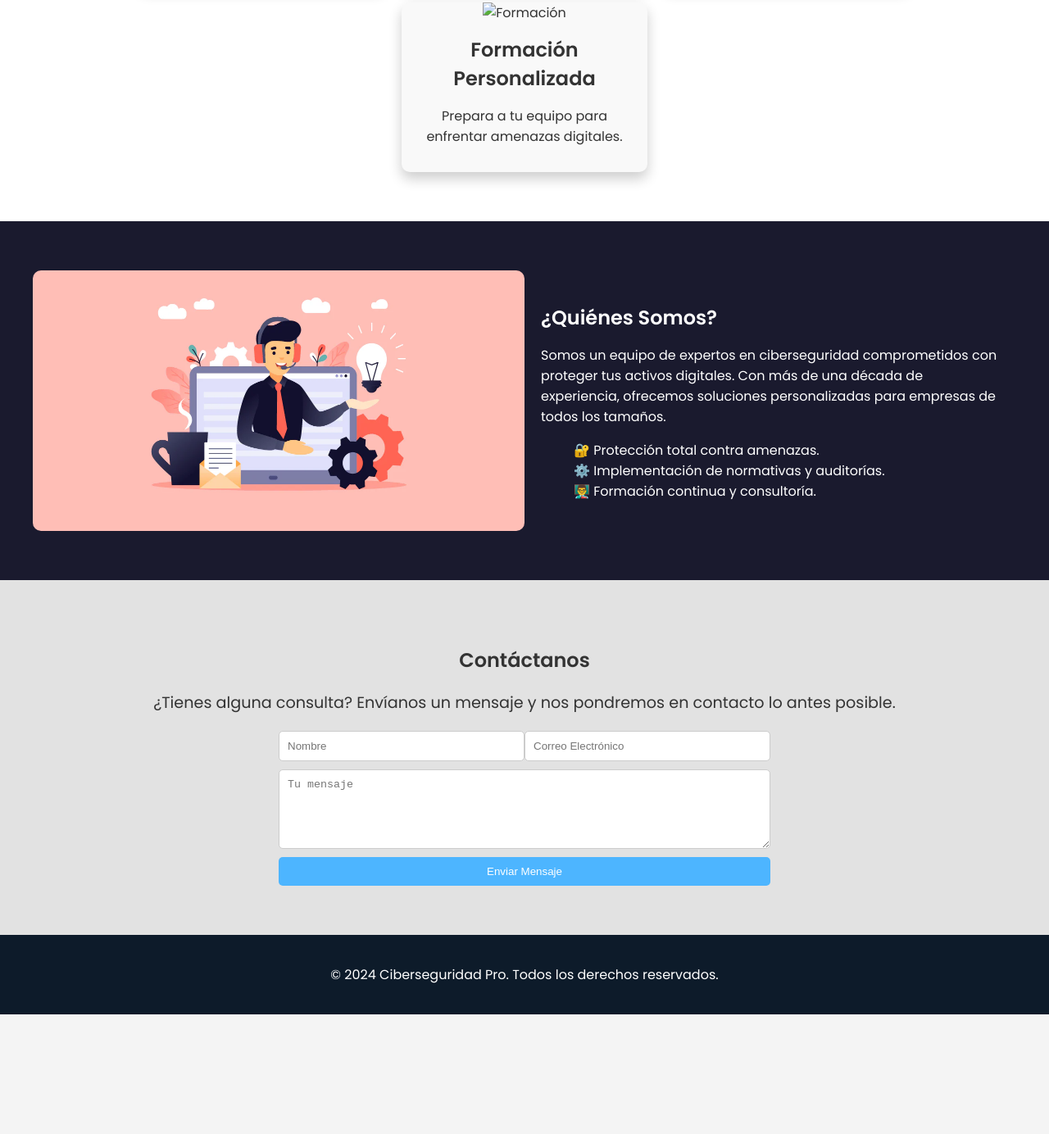
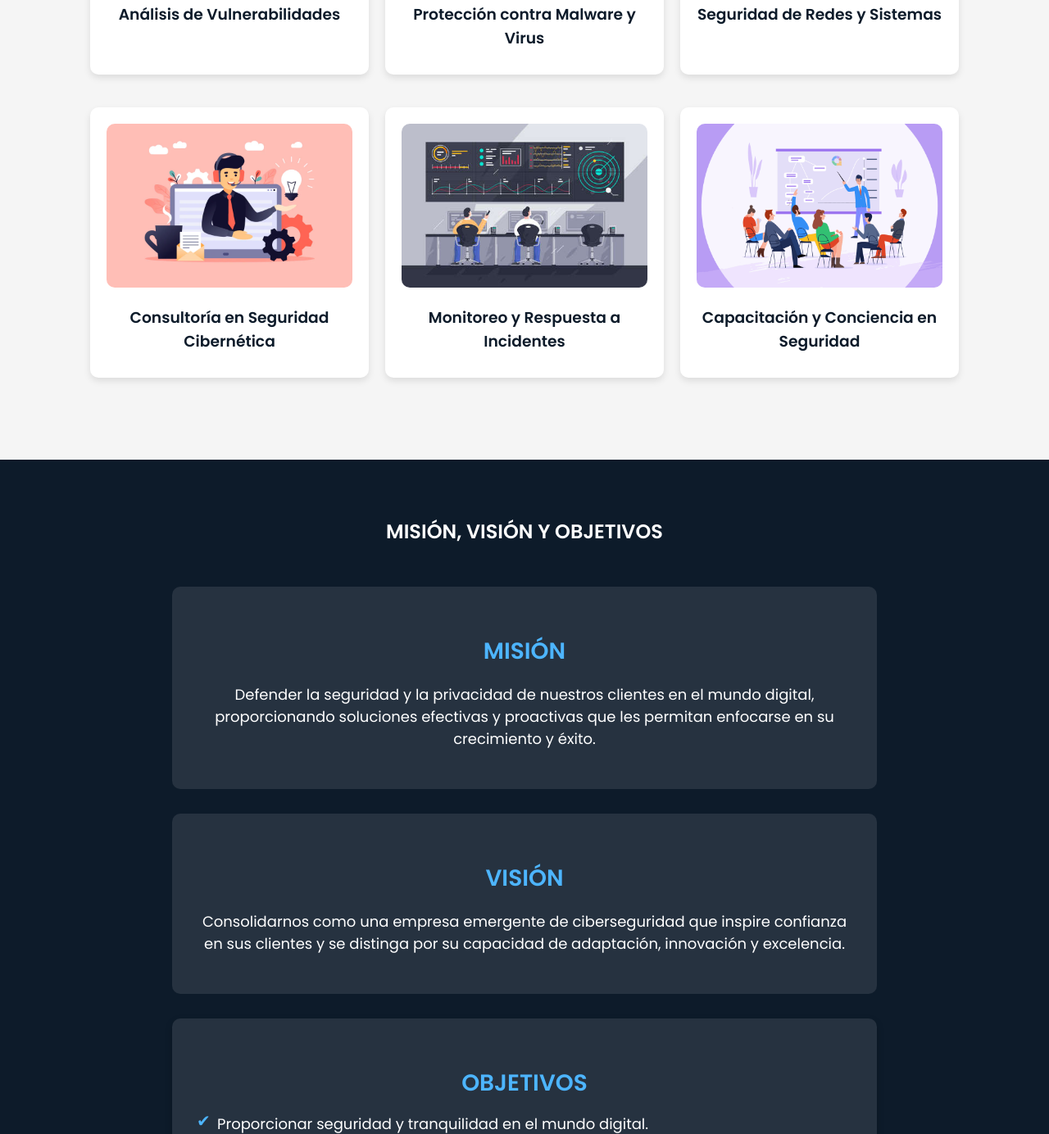
Before and after one commit to Meingeliebter/BYTE-SHIELD, a plain HTML site: page index.html in a window 1280 px wide. Shown: the part 1416-2800 px from the top of the page at 82% size. Before the commit the page ends 2654 px from the top, so only its background shows below. Drawn offline with Linux system fonts and the light colour scheme.

Commit message:
Add files via upload

```diff
--- a/index.html
+++ b/index.html
@@ -1,5 +1,6 @@
 <!DOCTYPE html>
 <html lang="es">
+
 <head>
     <meta charset="UTF-8">
     <meta name="viewport" content="width=device-width, initial-scale=1.0">
@@ -7,6 +8,7 @@
     <link rel="stylesheet" href="styles.css">
     <link href="https://fonts.googleapis.com/css2?family=Poppins:wght@300;400;600&display=swap" rel="stylesheet">
 </head>
+
 <body>
     <header class="main-header">
         <div class="logo">
@@ -17,12 +19,19 @@
             <ul class="nav-links">
                 <li><a href="#inicio">Inicio</a></li>
                 <li><a href="#servicios">Servicios</a></li>
-                <li><a href="#nosotros">Nosotros</a></li>
+                <li><a href="#mision-vision">Misión, Visión y Objetivos</a></li>
+                <li><a href="#valores">Valores</a></li>
                 <li><a href="#contacto">Contacto</a></li>
             </ul>
         </nav>
     </header>
 
+    <!-- Slogan -->
+    <section id="slogan" class="slogan">
+        <h2>"Protegemos lo invisible, aseguramos tu futuro"</h2>
+    </section>
+
+    <!-- Hero Section -->
     <section id="inicio" class="hero">
         <div class="hero-content">
             <h1>Protección Digital Avanzada</h1>
@@ -31,47 +40,73 @@
         </div>
     </section>
 
+    <!-- Servicios -->
     <section id="servicios" class="services">
         <h2>Nuestros Servicios</h2>
         <div class="service-cards">
             <div class="card">
-                <img src="images/pentesting.jpg" alt="Pentesting">
-                <h3>Pentesting</h3>
-                <p>Detecta y corrige vulnerabilidades antes de que los hackers lo hagan.</p>
+                <img src="images/vulnerabilidades.jpg" alt="Análisis de Vulnerabilidades">
+                <h3>Análisis de Vulnerabilidades</h3>
             </div>
             <div class="card">
-                <img src="images/malware.jpg" alt="Análisis de Malware">
-                <h3>Análisis de Malware</h3>
-                <p>Prevención avanzada contra software malicioso.</p>
+                <img src="images/malware.jpg" alt="Protección contra Malware">
+                <h3>Protección contra Malware y Virus</h3>
             </div>
             <div class="card">
-                <img src="images/consultoria.jpg" alt="Consultoría">
-                <h3>Consultoría en Seguridad</h3>
-                <p>Asegura la conformidad y las mejores prácticas en ciberseguridad.</p>
+                <img src="images/redes.jpg" alt="Seguridad de Redes">
+                <h3>Seguridad de Redes y Sistemas</h3>
+            </div>
+        </div>
+        <div class="service-cards">
+            <div class="card">
+                <img src="images/consultoria.jpg" alt="Consultoría Cibernética">
+                <h3>Consultoría en Seguridad Cibernética</h3>
             </div>
             <div class="card">
-                <img src="images/formacion.jpg" alt="Formación">
-                <h3>Formación Personalizada</h3>
-                <p>Prepara a tu equipo para enfrentar amenazas digitales.</p>
+                <img src="images/monitoreo.jpg" alt="Monitoreo de Incidentes">
+                <h3>Monitoreo y Respuesta a Incidentes</h3>
+            </div>
+            <div class="card">
+                <img src="images/capacitacion.jpg" alt="Capacitación">
+                <h3>Capacitación y Conciencia en Seguridad</h3>
             </div>
         </div>
     </section>
 
-    <section id="nosotros" class="about">
-        <div class="about-container">
-            <img src="images/consultoria.jpg" alt="Equipo de Ciberseguridad">
-            <div class="about-content">
-                <h2>¿Quiénes Somos?</h2>
-                <p>Somos un equipo de expertos en ciberseguridad comprometidos con proteger tus activos digitales. Con más de una década de experiencia, ofrecemos soluciones personalizadas para empresas de todos los tamaños.</p>
-                <ul class="about-list">
-                    <li>🔐 Protección total contra amenazas.</li>
-                    <li>⚙️ Implementación de normativas y auditorías.</li>
-                    <li>👨‍🏫 Formación continua y consultoría.</li>
-                </ul>
-            </div>
+
+   <!-- Misión, Visión y Objetivos -->
+    <section id="mision-vision" class="mision-vision">
+        <h2>MISIÓN, VISIÓN Y OBJETIVOS</h2>
+        <div class="mision">
+            <h3>MISIÓN</h3>
+            <p>Defender la seguridad y la privacidad de nuestros clientes en el mundo digital, proporcionando soluciones efectivas y proactivas que les permitan enfocarse en su crecimiento y éxito.</p>
+        </div>
+        <div class="vision">
+            <h3>VISIÓN</h3>
+            <p>Consolidarnos como una empresa emergente de ciberseguridad que inspire confianza en sus clientes y se distinga por su capacidad de adaptación, innovación y excelencia.</p>
+        </div>
+        <div class="objetivos">
+            <h3>OBJETIVOS</h3>
+            <ul>
+                <li>Proporcionar seguridad y tranquilidad en el mundo digital.</li>
+                <li>Permitir a nuestros clientes enfocarse en su crecimiento y éxito.</li>
+            </ul>
         </div>
     </section>
 
+    <!-- Valores -->
+    <section id="valores" class="valores">
+        <h2>Nuestros Valores</h2>
+        <ul class="valores-list">
+            <li>🤝 Confianza</li>
+            <li>💡 Innovación</li>
+            <li>🏅 Excelencia</li>
+            <li>🔐 Compromiso con la Seguridad</li>
+            <li>🛡️ Respeto por la Privacidad</li>
+        </ul>
+    </section>
+
+    <!-- Contacto -->
     <section id="contacto" class="contact">
         <h2>Contáctanos</h2>
         <p>¿Tienes alguna consulta? Envíanos un mensaje y nos pondremos en contacto lo antes posible.</p>
@@ -86,9 +121,10 @@
     </section>
 
     <footer>
-        <p>&copy; 2024 Ciberseguridad Pro. Todos los derechos reservados.</p>
+        <p>&copy; 2024 Byte Shield. Todos los derechos reservados.</p>
     </footer>
 
     <script src="script.js"></script>
 </body>
+
 </html>
--- a/styles.css
+++ b/styles.css
@@ -1,9 +1,9 @@
-/* Estilos Globales */
+/* General */
 body {
+    font-family: 'Poppins', sans-serif;
     margin: 0;
-    font-family: 'Poppins', sans-serif;
-    background-color: #f4f4f4;
-    color: #333;
+    padding: 0;
+    background-color: #f3f3f3;
     scroll-behavior: smooth;
 }
 
@@ -12,40 +12,26 @@ body {
     display: flex;
     justify-content: space-between;
     align-items: center;
-    padding: 20px 50px;
+    padding: 20px 40px;
     background-color: #0d1b2a;
-    color: white;
-    position: sticky;
-    top: 0;
-    z-index: 100;
+    box-shadow: 0 4px 8px rgba(0, 0, 0, 0.1);
 }
 
-/* Estilos del Logo */
 .logo {
     display: flex;
-    align-items: center;  /* Centra verticalmente el logo y el texto */
-    justify-content: center; /* Centra horizontalmente el logo y el texto */
-    margin: 0 20px; /* Espacio alrededor del logo */
+    align-items: center;
+    gap: 10px;
 }
 
-.logo-img {
-    width: 60px;  /* Ajusta el ancho del logo para ser simétrico */
-    height: auto; /* Mantiene la proporción del logo */
-    border-radius: 50%; /* Bordes redondeados para un fondo circular */
-    box-shadow: 0 4px 8px rgba(0, 0, 0, 0.2); /* Sombra para destacar el logo */
-    transition: transform 0.3s ease; /* Efecto de transición */
+.logo img {
+    width: 50px;
+    height: 50px;
 }
 
-.logo-img:hover {
-    transform: scale(1.1); /* Efecto al pasar el mouse */
-}
-
-.logo-text {
-    font-size: 1.5rem; /* Tamaño del texto */
-    font-weight: bold; /* Negrita para destacar el texto */
-    margin-left: 10px; /* Espaciado entre imagen y texto */
-    color: #4db5ff; /* Color del texto */
-    text-align: center; /* Centra el texto */
+.logo span {
+    color: #4db5ff;
+    font-weight: 600;
+    font-size: 24px;
 }
 
 /* Navegación */
@@ -58,6 +44,7 @@ body {
 .nav-links a {
     text-decoration: none;
     color: white;
+    font-weight: 400;
     transition: color 0.3s;
 }
 
@@ -65,172 +52,264 @@ body {
     color: #4db5ff;
 }
 
-/* Hero */
+/* Slogan */
+.slogan {
+    background-color: #0d1b2a;
+    color: white;
+    text-align: center;
+    padding: 20px 0;
+}
+
+/* Hero Section */
 .hero {
     height: 100vh;
-    background: linear-gradient(rgba(0, 0, 0, 0.7), rgba(0, 0, 0, 0.7)),
-                url('images/formacion.jpg') no-repeat center/cover;
+    background: url('images/hero.jpg') center/cover no-repeat;
     display: flex;
+    align-items: center;
     justify-content: center;
-    align-items: center;
+    color: white;
     text-align: center;
-    color: white;
+    padding: 0 20px;
 }
 
 .hero-content h1 {
-    font-size: 3rem;
+    font-size: 48px;
     margin-bottom: 10px;
 }
 
-/* Botón "Explorar Servicios" */
+.hero-content p {
+    font-size: 18px;
+    margin-bottom: 20px;
+}
+
 .btn-primary {
-    background-color: #4db5ff; /* Nuevo color de fondo */
+    background-color: #4db5ff;
     color: white;
     padding: 15px 30px;
     border: none;
-    border-radius: 50px;
-    font-size: 1rem;
-    font-weight: 600;
+    border-radius: 5px;
     cursor: pointer;
-    transition: all 0.3s ease;
+    transition: background 0.3s, transform 0.2s;
 }
 
 .btn-primary:hover {
-    background-color: #0088cc; /* Color al pasar el mouse */
+    background-color: #1a8cff;
+    transform: scale(1.05);
 }
 
 /* Servicios */
+/* Servicios */
 .services {
     padding: 60px 20px;
-    background-color: #fff;
     text-align: center;
+    background-color: #f5f5f5;
 }
 
+.services h2 {
+    font-size: 36px;
+    margin-bottom: 20px;
+}
+
+/* Cambiar el contenedor de tarjetas a un diseño más flexible */
 .service-cards {
     display: flex;
-    flex-wrap: wrap;
-    justify-content: center;
-    gap: 20px;
+    justify-content: center; /* Centra las tarjetas */
+    gap: 20px; /* Espacio entre las tarjetas */
+    flex-wrap: wrap; /* Permite que las tarjetas se envuelvan */
+    margin-bottom: 40px; /* Espacio entre grupos de tarjetas */
 }
 
 .card {
-    width: 300px;
+    background-color: white;
     border-radius: 10px;
-    overflow: hidden;
-    box-shadow: 0 8px 16px rgba(0, 0, 0, 0.2);
-    transition: transform 0.3s, box-shadow 0.3s;
-    background: #f9f9f9;
+    box-shadow: 0 4px 8px rgba(0, 0, 0, 0.1);
+    padding: 20px;
+    width: 300px; /* Ancho fijo para que se mantenga el diseño */
+    text-align: center;
+    transition: transform 0.3s; /* Efecto de transición */
+}
+
+.card:hover {
+    transform: scale(1.05); /* Efecto de zoom al pasar el ratón */
 }
 
 .card img {
     width: 100%;
-    height: auto;
-}
-
-.card:hover {
-    transform: translateY(-5px);
-    box-shadow: 0 12px 24px rgba(0, 0, 0, 0.3);
+    height: 200px;
+    object-fit: cover;
+    border-radius: 10px;
 }
 
 .card h3 {
-    font-size: 1.5rem;
     margin: 15px 0 10px;
+    color: #0d1b2a;
 }
 
 .card p {
-    padding: 0 15px 15px;
+    color: #333;
 }
 
-/* Sobre Nosotros */
-.about {
+/* Misión, Visión y Objetivos */
+.mision-vision {
+    padding: 50px 20px;
+    background-color: #0d1b2a;
+    color: white;
     display: flex;
-    justify-content: center;
-    align-items: center;
-    padding: 60px 20px;
-    background-color: #1a1a2e;
-    color: white;
+    flex-direction: column;
+    align-items: center; /* Centrar elementos */
+    gap: 30px;
 }
 
-.about-container {
-    display: flex;
-    max-width: 1200px;
-    margin: auto;
+.mision, .vision, .objetivos {
+    padding: 30px; /* Reducir el padding para que no se vea tan apartado */
+    border-radius: 10px;
+    position: relative;
+    overflow: hidden;
+    background-color: rgba(255, 255, 255, 0.1); /* Fondo semi-transparente */
+    text-align: center; /* Centramos el texto */
+    width: 100%; /* Para que ocupe todo el ancho disponible */
+    max-width: 800px; /* Limitar el ancho máximo */
 }
 
-.about-container img {
-    width: 50%;
-    border-radius: 10px;
+.mision h3, .vision h3, .objetivos h3 {
+    margin-bottom: 10px;
+    color: #4db5ff;
+    font-size: 28px; /* Aumentar el tamaño del texto */
 }
 
-.about-content {
-    padding: 20px;
+.mision p, .vision p, .objetivos ul {
+    font-size: 18px;
+    line-height: 1.5; /* Mejorar la legibilidad */
+    color: #fff; /* Asegurarse de que el texto sea legible */
 }
 
-.about-content h2 {
-    margin-bottom: 15px;
+/* Objetivos */
+.objetivos {
+    padding: 30px;
+    border-radius: 10px;
+    background-color: rgba(255, 255, 255, 0.1); /* Fondo semi-transparente */
+    text-align: center; /* Centramos el texto */
+    width: 100%; /* Para que ocupe todo el ancho disponible */
+    max-width: 800px; /* Limitar el ancho máximo */
+    box-shadow: 0 4px 10px rgba(0, 0, 0, 0.2); /* Sombra para efecto de profundidad */
+    transition: transform 0.3s, background-color 0.3s; /* Transiciones suaves */
 }
 
-.about-list {
+.objetivos:hover {
+    transform: scale(1.03); /* Efecto de zoom al pasar el ratón */
+    background-color: rgba(255, 255, 255, 0.2); /* Cambio de color de fondo */
+}
+
+.objetivos h3 {
+    margin-bottom: 15px; /* Espacio adicional para separación */
+    color: #4db5ff; /* Color destacado */
+    font-size: 28px; /* Aumentar el tamaño del texto */
+}
+
+.objetivos ul {
+    list-style: none; /* Eliminar viñetas */
+    padding: 0;
+    text-align: left; /* Alinear el texto a la izquierda */
+    margin: 0; /* Eliminar margen */
+}
+
+.objetivos li {
+    margin: 10px 0; /* Espaciado entre los ítems */
+    color: #ffffff; /* Color del texto de los objetivos */
+    font-size: 18px; /* Tamaño del texto */
+    position: relative; /* Para efectos de animación */
+    padding-left: 25px; /* Espacio para el ícono */
+}
+
+.objetivos li::before {
+    content: "✔"; /* Puedes cambiar el ícono aquí */
+    position: absolute;
+    left: 0; /* Posición del ícono */
+    color: #4db5ff; /* Color del ícono */
+    font-size: 20px; /* Tamaño del ícono */
+    line-height: 1; /* Alinear verticalmente */
+}
+
+
+/* Valores */
+.valores {
+    padding: 60px 20px;
+    text-align: center;
+    background-color: #eaeaea;
+}
+
+.valores h2 {
+    font-size: 36px;
+    margin-bottom: 20px;
+}
+
+.valores-list {
     list-style: none;
+    padding: 0;
+    font-size: 24px;
+    color: #0d1b2a;
 }
 
 /* Contacto */
 .contact {
     padding: 60px 20px;
     text-align: center;
-    background-color: #e2e2e2;
+    background-color: #f5f5f5;
+}
+
+.contact h2 {
+    font-size: 36px;
+    margin-bottom: 10px;
 }
 
 .contact p {
     margin-bottom: 20px;
-    font-size: 1.2rem;
 }
 
 .contact-form {
-    max-width: 600px;
-    margin: auto;
     display: flex;
     flex-direction: column;
+    align-items: center;
+    gap: 15px;
 }
 
 .form-group {
     display: flex;
-    justify-content: space-between;
+    gap: 10px;
+    width: 100%;
+    max-width: 600px;
 }
 
-.form-group input {
-    width: 48%;
+.contact-form input, .contact-form textarea {
+    width: 100%;
     padding: 10px;
-    margin-bottom: 10px;
-    border: 1px solid #ccc;
+    border: 1px solid #ddd;
     border-radius: 5px;
 }
 
-.contact-form textarea {
-    padding: 10px;
-    border: 1px solid #ccc;
-    border-radius: 5px;
-    margin-bottom: 10px;
-}
-
 .btn-submit {
-    background-color: #4db5ff; /* Color del botón */
+    background-color: #0d1b2a;
     color: white;
-    padding: 10px;
+    padding: 10px 20px;
     border: none;
     border-radius: 5px;
     cursor: pointer;
-    transition: background-color 0.3s ease;
+    transition: background 0.3s, transform 0.2s;
 }
 
 .btn-submit:hover {
-    background-color: #0088cc; /* Color al pasar el mouse */
+    background-color: #1a8cff;
+    transform: scale(1.05);
 }
 
 /* Footer */
 footer {
-    text-align: center;
-    padding: 20px;
     background-color: #0d1b2a;
     color: white;
+    text-align: center;
+    padding: 15px 0;
 }
+
+footer p {
+    margin: 0;
+}
```
